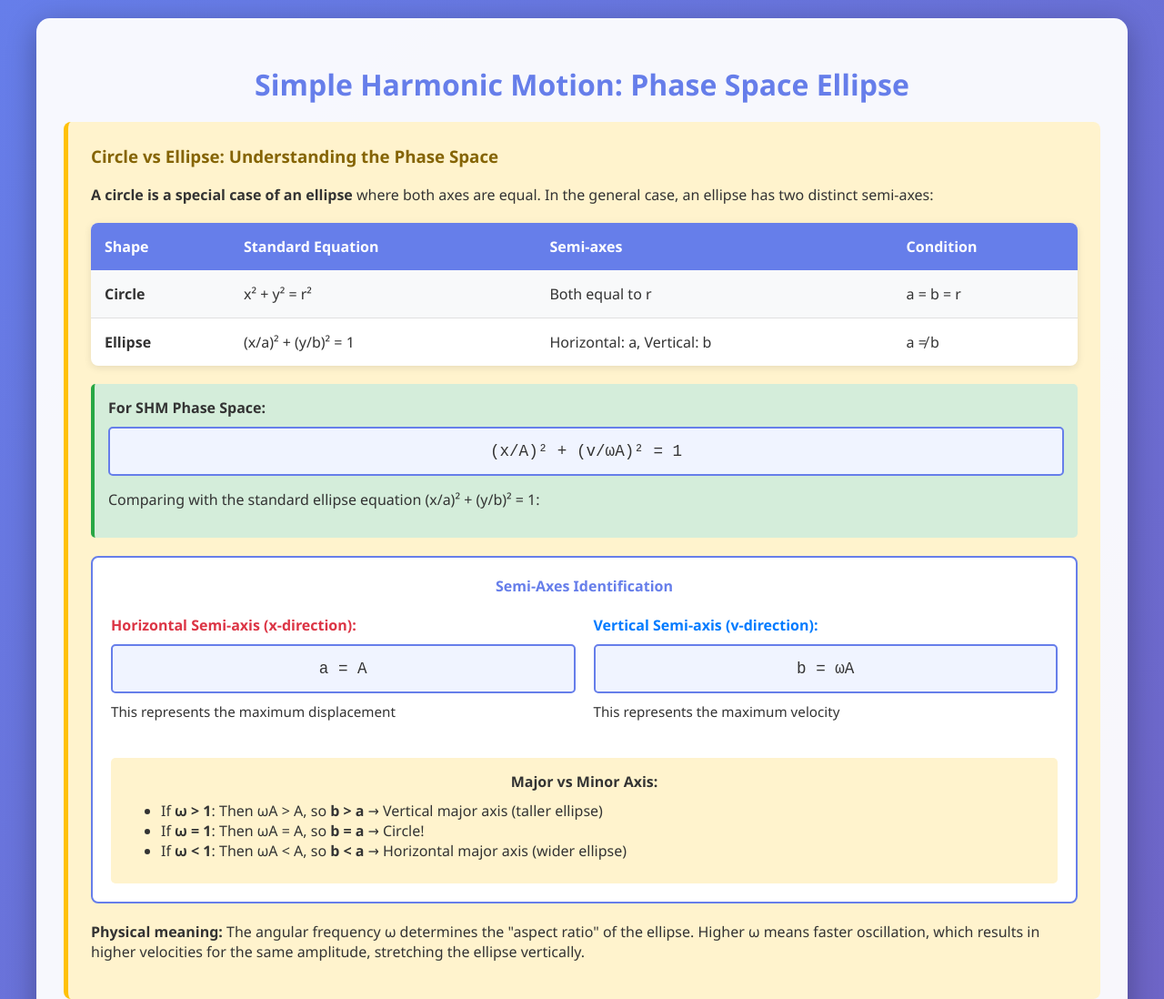
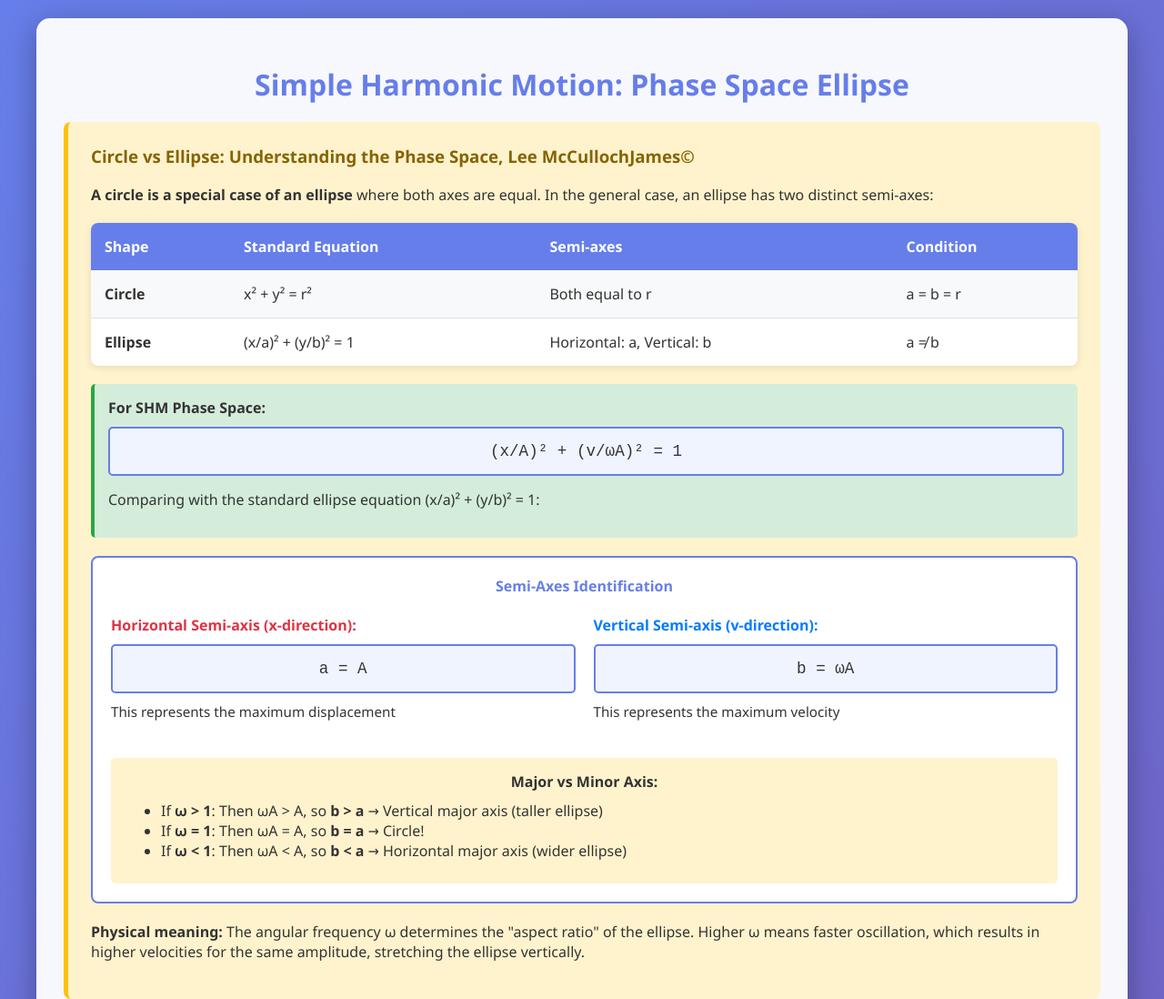
Before and after one commit to leelemacjames/ellipseV-x-SHM, a website: page index.html in a window 1280 px wide. Shown: the top 1098 px of the page at 91% size. Drawn offline with Linux system fonts and the light colour scheme.

Commit message:
copywrite

```diff
--- a/index.html
+++ b/index.html
@@ -197,7 +197,7 @@
         <h1>Simple Harmonic Motion: Phase Space Ellipse</h1>
 
         <div class="preamble">
-            <h3>Circle vs Ellipse: Understanding the Phase Space</h3>
+            <h3>Circle vs Ellipse: Understanding the Phase Space, Lee McCullochJames©</h3>
 
             <p><strong>A circle is a special case of an ellipse</strong> where both axes are equal. In the general case, an ellipse has two distinct semi-axes:</p>
 
@@ -681,4 +681,5 @@
         animate();
     </script>
 </body>
+
 </html>
```
